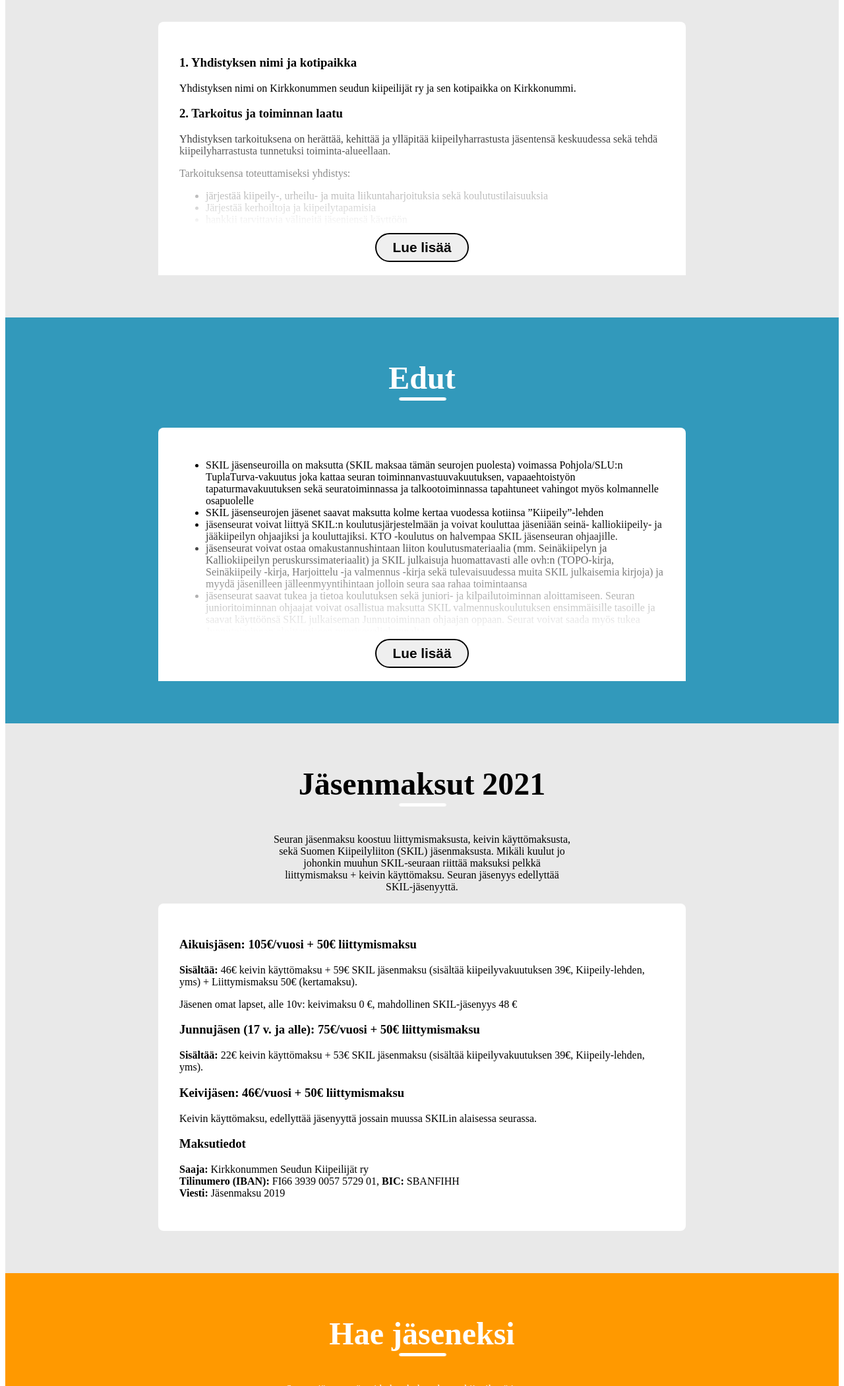
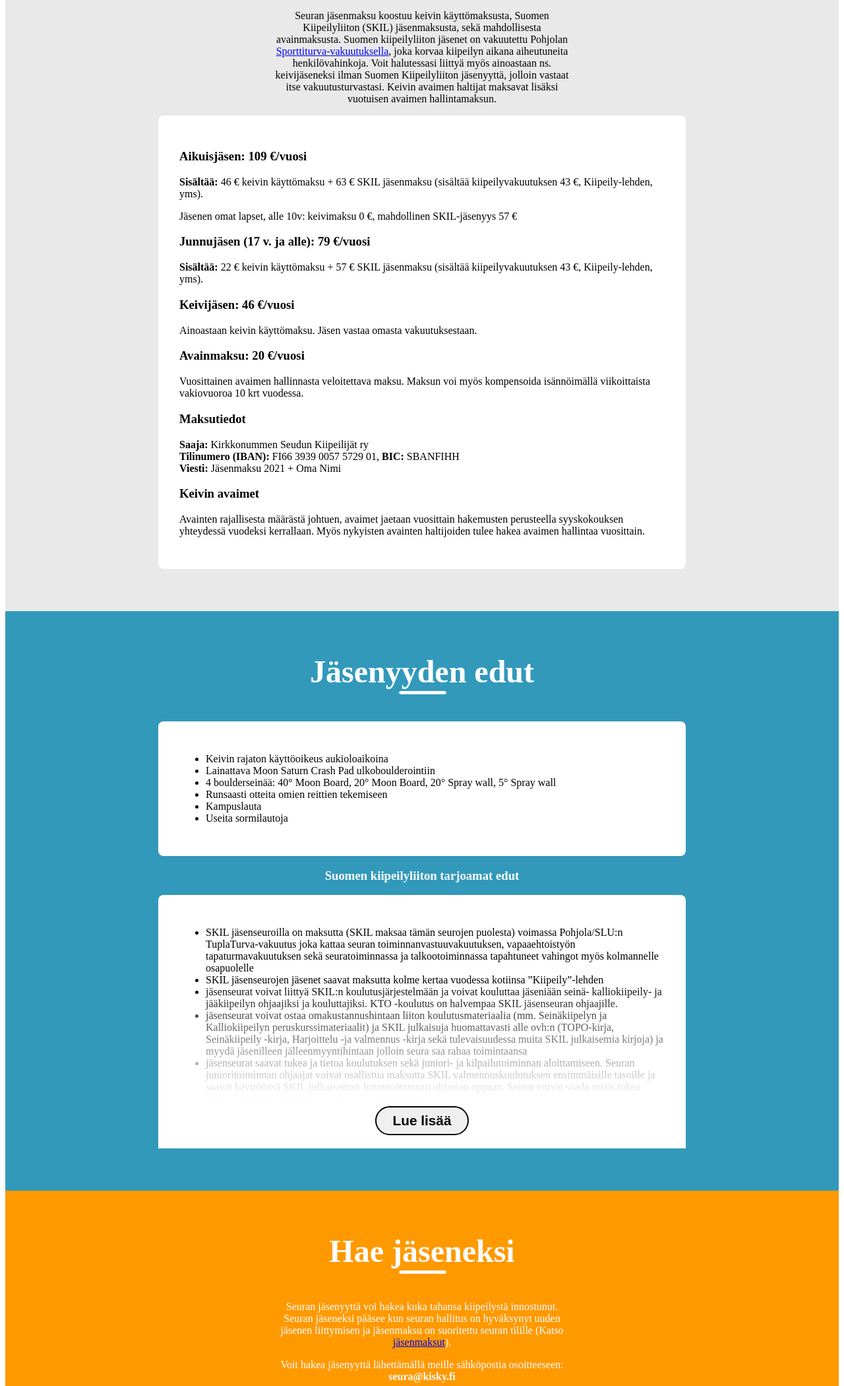
Before and after one commit to mikkosalo/kisky-gatsby, a Gatsby site: page /seura in a window 1280 px wide. Shown: the part 700-2800 px from the top of the page at 66% size. Built offline with nearby package versions, Linux system fonts and the light colour scheme; Gatsby itself is replaced by a stand-in of ours.

Commit message:
UPD: Content to reflect year 2021 information

```diff
--- a/src/pages/index.js
+++ b/src/pages/index.js
@@ -33,8 +33,8 @@
       <ColumnLayout>
         <Column>
           <h1>Kirkkonummen Seudun Kiipeilijät Ry</h1>
-          <p>Seura perustettiin vuonna 2014, kun ryhmä lähiseudun kiipeilijöitä kokoontuita yhteen rakentaakseen Masalan monitoimitaloon boulderkiipeilytilan eli lyhyesti ’Masalan keivin’.</p>
-          <p>Seuran toiminta pyörii tällä hetkellä keivin ympärillä, tarjoten jäsenilleen talvikauden harjoittelutilan boulderkiipeilyseinien muodossa. Keväästä syksyyn toiminta tapahtuu pääasiassa ulkokallioilla.</p>
+          <p>Seura perustettiin vuonna 2014, kun ryhmä lähiseudun kiipeilijöitä kokoontui yhteen rakentaakseen Masalan monitoimitaloon boulderkiipeilytilan eli lyhyesti ’Masalan keivin’.</p>
+          <p>Seuran toiminta pyörii keivin ympärillä, tarjoten jäsenilleen talvikauden harjoittelutilan boulderkiipeilyseinien muodossa. Keväästä syksyyn toiminta tapahtuu pääasiassa ulkokallioilla.</p>
           <Button to="/seura/" color="white">Seura</Button> <Button to="/keivi/" color="white">Keivi</Button>
         </Column>
         <ImageColumn>
--- a/src/pages/seura.js
+++ b/src/pages/seura.js
@@ -64,12 +64,93 @@
       <Section background="primary">
         <Content>
           <h1>Seura</h1>
-          <p>Kirkkonummen Seudun Kiipeilijät RY perustettiin vuonna 2014, kun ryhmä lähiseudun kiipeilijöitä kokoontuita yhteen rakentaakseen Masalan monitoimitaloon boulderkiipeilytilan eli lyhyesti ’Masalan keivin’.</p>
-          <p>Seuran toiminta pyörii tällä hetkellä keivin ympärillä, tarjoten jäsenilleen talvikauden harjoittelutilan boulderkiipeilyseinien muodossa. Keväästä syksyyn toiminta tapahtuu pääasiassa ulkokallioilla.</p>
+          <p>Kirkkonummen Seudun Kiipeilijät ry perustettiin vuonna 2014, kun ryhmä lähiseudun kiipeilijöitä kokoontui yhteen rakentaakseen Masalan monitoimitaloon boulderkiipeilytilan eli lyhyesti ’Masalan keivin’.</p>
+          <p>Seuran toiminta pyörii keivin ympärillä, tarjoten jäsenilleen talvikauden harjoittelutilan boulderkiipeilyseinien muodossa. Keväästä syksyyn toiminta tapahtuu pääasiassa ulkokallioilla.</p>
         </Content>
       </Section>
+
+      <Section background="light" id="jasenmaksut">
+        <h2>Jäsenmaksut 2021</h2>
+        <Content>
+          <p>Seuran jäsenmaksu koostuu keivin käyttömaksusta, Suomen Kiipeilyliiton (SKIL) jäsenmaksusta, sekä mahdollisesta avainmaksusta. Suomen kiipeilyliiton jäsenet on vakuutettu Pohjolan <a href="http://climbing.fi/content/kiipeilyvakuutus">Sporttiturva-vakuutuksella</a>, joka korvaa kiipeilyn aikana aiheutuneita henkilövahinkoja. Voit halutessasi liittyä myös ainoastaan ns. keivijäseneksi ilman Suomen Kiipeilyliiton jäsenyyttä, jolloin vastaat itse vakuutusturvastasi. Keivin avaimen haltijat maksavat lisäksi vuotuisen avaimen hallintamaksun.</p>
+        </Content>
+        <Box>
+          <h3>Aikuisjäsen: 109 €/vuosi</h3>
+          <p><b>Sisältää:</b> 46 € keivin käyttömaksu + 63 € SKIL jäsenmaksu (sisältää kiipeilyvakuutuksen 43 €, Kiipeily-lehden, yms).</p>
+          <p>Jäsenen omat lapset, alle 10v: keivimaksu 0 €, mahdollinen SKIL-jäsenyys 57 € </p>
+          <h3>Junnujäsen (17 v. ja alle): 79 €/vuosi</h3>
+          <p><b>Sisältää:</b> 22 € keivin käyttömaksu + 57 € SKIL jäsenmaksu  (sisältää kiipeilyvakuutuksen 43 €, Kiipeily-lehden, yms).</p>
+          <h3>Keivijäsen: 46 €/vuosi</h3>
+          <p>Ainoastaan keivin käyttömaksu. Jäsen vastaa omasta vakuutuksestaan.</p>
+          <h3>Avainmaksu: 20 €/vuosi</h3>
+          <p>Vuosittainen avaimen hallinnasta veloitettava maksu. Maksun voi myös kompensoida isännöimällä viikoittaista vakiovuoroa 10 krt vuodessa.</p>
+          <h3>Maksutiedot</h3>
+          <p>
+            <b>Saaja:</b> Kirkkonummen Seudun Kiipeilijät ry<br />
+            <b>Tilinumero (IBAN):</b> FI66 3939 0057 5729 01, <b>BIC:</b> SBANFIHH<br />
+            <b>Viesti:</b> Jäsenmaksu 2021 + Oma Nimi
+          </p>
+          <h3>Keivin avaimet</h3>
+          <p>Avainten rajallisesta määrästä johtuen, avaimet jaetaan vuosittain hakemusten perusteella syyskokouksen yhteydessä vuodeksi kerrallaan. Myös nykyisten avainten haltijoiden tulee hakea avaimen hallintaa vuosittain.</p>
+        </Box>
+      </Section>
+
+      <Section background="primary" id="edut">
+        <h2>Jäsenyyden edut</h2>
+        <Box>
+          <ul>
+            <li>Keivin rajaton käyttöoikeus aukioloaikoina</li>
+            <li>Lainattava Moon Saturn Crash Pad ulkoboulderointiin</li>
+            <li>4 boulderseinää: 40° Moon Board, 20° Moon Board, 20° Spray wall, 5° Spray wall</li>
+            <li>Runsaasti otteita omien reittien tekemiseen</li>
+            <li>Kampuslauta</li>
+            <li>Useita sormilautoja</li>
+          </ul>
+        </Box>
+        <h3>Suomen kiipeilyliiton tarjoamat edut</h3>
+        <Box showOnlyTeaser>
+        <ul>
+            <li>SKIL jäsenseuroilla on maksutta (SKIL maksaa tämän seurojen puolesta) voimassa Pohjola/SLU:n TuplaTurva-vakuutus joka kattaa seuran toiminnanvastuuvakuutuksen, vapaaehtoistyön tapaturmavakuutuksen sekä seuratoiminnassa ja talkootoiminnassa tapahtuneet vahingot myös kolmannelle osapuolelle</li>
+            <li>SKIL jäsenseurojen jäsenet saavat maksutta kolme kertaa vuodessa kotiinsa ”Kiipeily”-lehden</li>
+            <li>jäsenseurat voivat liittyä SKIL:n koulutusjärjestelmään ja voivat kouluttaa jäseniään seinä- kalliokiipeily- ja jääkiipeilyn ohjaajiksi ja kouluttajiksi. KTO -koulutus on halvempaa SKIL jäsenseuran ohjaajille.</li>
+            <li>jäsenseurat voivat ostaa omakustannushintaan liiton koulutusmateriaalia (mm. Seinäkiipelyn ja Kalliokiipeilyn peruskurssimateriaalit) ja SKIL julkaisuja huomattavasti alle ovh:n (TOPO-kirja, Seinäkiipeily -kirja, Harjoittelu -ja valmennus -kirja sekä tulevaisuudessa muita SKIL julkaisemia kirjoja) ja myydä jäsenilleen jälleenmyyntihintaan jolloin seura saa rahaa toimintaansa</li>
+            <li>jäsenseurat saavat tukea ja tietoa koulutuksen sekä juniori- ja kilpailutoiminnan aloittamiseen. Seuran junioritoiminnan ohjaajat voivat osallistua maksutta SKIL valmennuskoulutuksen ensimmäisille tasoille ja saavat käyttöönsä SKIL julkaiseman Junnutoiminnan ohjaajan oppaan. Seurat voivat saada myös tukea Junnutoiminnan aloittamiseen nuorisovaliokunnalta.</li>
+            <li>SKIL:n jäsenseurat pääsevät osallisiksi kiipeilyliiton hankkeisiin, mm. kalliokiipeily 2000-projekti (=kiipeilykallioiden pultitus SKIL välineillä, SKIL kustantaa pultit, ankkurit ja liimat sekä kouluttaa asentajat)</li>
+            <li>SKIL ja seurat auttavat jäseniään kiipeilylupa- eli ns. access-ongelmissa ja neuvottelevat esim. metsähallituksen kanssa alueiden käytöstä</li>
+            <li>Jäsenseura voi anoa SKIL:tä seuratukea seuran kiipeilytoiminnan kehittämiseen</li>
+            <li>jäsenseuroilla on mahdollisuus saada SKIL internetsivuilta tilaa omille www-sivuilleen</li>
+            <li>SKIL on Suomen Liikunta ja Urheilun (SLU) jäsen joten seuroilla on mahdollisuus käyttää SLU:n palveluja, esim. sporttisaittia</li>
+            <li>seuran jäsenenä voit olla mukana seuran ja SKIL:n järjestämillä matkoilla ja osallistua koulutus-, valmennus- ja kiipeilytapahtumiin</li>
+            <li>Skil ry:n kuuluu kansainväliseen kiipeilyliittojen kattojärjestöön UIAA:han, täten liiton jäsenet voivat saada ulkomailla alennuksia kiipeilyluvista, alppimajoissa<br />majoittumisissa ym.</li>
+            <li>UIAA:n jäsenenä SKIL:ltä saa tietoa kansainvälisistä tapahtumista, kiipeilyn turvallisuus-standardeista ja välinekehityksestä pääset mukaan piristävään seuratoimintaan:)</li>
+          </ul>
+        </Box>
+      </Section>
+
+      <Section background="warning" id="liity">
+        <h2>Hae jäseneksi</h2>
+        <Content>
+          <p>Seuran jäsenyyttä voi hakea kuka tahansa kiipeilystä innostunut. Seuran jäseneksi pääsee kun seuran hallitus on hyväksynyt uuden jäsenen liittymisen ja jäsenmaksu on suoritettu seuran tilille (Katso <a href="#jasenmaksut">jäsenmaksut</a>).</p>
+          <p>Voit hakea jäsenyyttä lähettämällä meille sähköpostia osoitteeseen:
+            <br /><b>seura@kisky.fi</b></p>
+        </Content>
+        <Box>
+          <h3>Täytä vähintään seuraavat tiedot itsestäsi:</h3>
+          <p>
+            Nimi<br />
+            Syntymäaika (esim. 1.1.2010)<br />
+            Osoite<br />
+            Postitoimipaikka<br />
+            Postinumero<br />
+            Puhelin<br />
+            Email
+          </p>
+        </Box>
+        <p>Alaikäisille hakijoilla pitää olla mukana myös holhoajan tiedot!</p>
+      </Section>
+
       <Section background="light" id="saannot">
-        <h2>Seuran säännöt</h2>
+        <h2>Seuran viralliset säännöt</h2>
         <Box showOnlyTeaser>
           <h3>1. Yhdistyksen nimi ja kotipaikka</h3>
           <p>Yhdistyksen nimi on Kirkkonummen seudun kiipeilijät ry ja sen kotipaikka on Kirkkonummi.</p>
@@ -121,70 +202,6 @@
           <p>Päätös sääntöjen muuttamisesta ja yhdistyksen purkamisesta on tehtävä yhdistyksen kokouksessa vähintään kolmen neljäsosan (3/4) enemmistöllä annetuista äänistä. Kokouskutsussa on mainittava sääntöjen muuttamisesta tai yhdistyksen purkamisesta. Yhdistyksen purkautuessa käytetään yhdistyksen varat yhdistyksen tarkoituksen edistämiseen purkamisesta päättävän kokouksen määräämällä tavalla. Yhdistyksen tullessa lakkautetuksi käytetään sen varat samaan tarkoitukseen.</p>
         </Box>
       </Section>
-      <Section background="primary" id="edut">
-        <h2>Edut</h2>
-        <Box showOnlyTeaser>
-        <ul>
-            <li>SKIL jäsenseuroilla on maksutta (SKIL maksaa tämän seurojen puolesta) voimassa Pohjola/SLU:n TuplaTurva-vakuutus joka kattaa seuran toiminnanvastuuvakuutuksen, vapaaehtoistyön tapaturmavakuutuksen sekä seuratoiminnassa ja talkootoiminnassa tapahtuneet vahingot myös kolmannelle osapuolelle</li>
-            <li>SKIL jäsenseurojen jäsenet saavat maksutta kolme kertaa vuodessa kotiinsa ”Kiipeily”-lehden</li>
-            <li>jäsenseurat voivat liittyä SKIL:n koulutusjärjestelmään ja voivat kouluttaa jäseniään seinä- kalliokiipeily- ja jääkiipeilyn ohjaajiksi ja kouluttajiksi. KTO -koulutus on halvempaa SKIL jäsenseuran ohjaajille.</li>
-            <li>jäsenseurat voivat ostaa omakustannushintaan liiton koulutusmateriaalia (mm. Seinäkiipelyn ja Kalliokiipeilyn peruskurssimateriaalit) ja SKIL julkaisuja huomattavasti alle ovh:n (TOPO-kirja, Seinäkiipeily -kirja, Harjoittelu -ja valmennus -kirja sekä tulevaisuudessa muita SKIL julkaisemia kirjoja) ja myydä jäsenilleen jälleenmyyntihintaan jolloin seura saa rahaa toimintaansa</li>
-            <li>jäsenseurat saavat tukea ja tietoa koulutuksen sekä juniori- ja kilpailutoiminnan aloittamiseen. Seuran junioritoiminnan ohjaajat voivat osallistua maksutta SKIL valmennuskoulutuksen ensimmäisille tasoille ja saavat käyttöönsä SKIL julkaiseman Junnutoiminnan ohjaajan oppaan. Seurat voivat saada myös tukea Junnutoiminnan aloittamiseen nuorisovaliokunnalta.</li>
-            <li>SKIL:n jäsenseurat pääsevät osallisiksi kiipeilyliiton hankkeisiin, mm. kalliokiipeily 2000-projekti (=kiipeilykallioiden pultitus SKIL välineillä, SKIL kustantaa pultit, ankkurit ja liimat sekä kouluttaa asentajat)</li>
-            <li>SKIL ja seurat auttavat jäseniään kiipeilylupa- eli ns. access-ongelmissa ja neuvottelevat esim. metsähallituksen kanssa alueiden käytöstä</li>
-            <li>Jäsenseura voi anoa SKIL:tä seuratukea seuran kiipeilytoiminnan kehittämiseen</li>
-            <li>jäsenseuroilla on mahdollisuus saada SKIL internetsivuilta tilaa omille www-sivuilleen</li>
-            <li>SKIL on Suomen Liikunta ja Urheilun (SLU) jäsen joten seuroilla on mahdollisuus käyttää SLU:n palveluja, esim. sporttisaittia</li>
-            <li>seuran jäsenenä voit olla mukana seuran ja SKIL:n järjestämillä matkoilla ja osallistua koulutus-, valmennus- ja kiipeilytapahtumiin</li>
-            <li>Skil ry:n kuuluu kansainväliseen kiipeilyliittojen kattojärjestöön UIAA:han, täten liiton jäsenet voivat saada ulkomailla alennuksia kiipeilyluvista, alppimajoissa<br />majoittumisissa ym.</li>
-            <li>UIAA:n jäsenenä SKIL:ltä saa tietoa kansainvälisistä tapahtumista, kiipeilyn turvallisuus-standardeista ja välinekehityksestä pääset mukaan piristävään seuratoimintaan:)</li>
-          </ul>
-        </Box>
-      </Section>
-
-      <Section background="light" id="jasenmaksut">
-        <h2>Jäsenmaksut 2021</h2>
-        <Content>
-          <p>Seuran jäsenmaksu koostuu liittymismaksusta, keivin käyttömaksusta, sekä Suomen Kiipeilyliiton (SKIL) jäsenmaksusta. Mikäli kuulut jo johonkin muuhun SKIL-seuraan riittää maksuksi pelkkä liittymismaksu + keivin käyttömaksu. Seuran jäsenyys edellyttää SKIL-jäsenyyttä.</p>
-        </Content>
-        <Box>
-          <h3>Aikuisjäsen: 105€/vuosi + 50€ liittymismaksu</h3>
-          <p><b>Sisältää:</b> 46€ keivin käyttömaksu + 59€ SKIL jäsenmaksu (sisältää kiipeilyvakuutuksen 39€, Kiipeily-lehden, yms) + Liittymismaksu 50€ (kertamaksu).</p>
-          <p>Jäsenen omat lapset, alle 10v: keivimaksu 0 €, mahdollinen SKIL-jäsenyys 48 € </p>
-          <h3>Junnujäsen (17 v. ja alle): 75€/vuosi + 50€ liittymismaksu</h3>
-          <p><b>Sisältää:</b> 22€ keivin käyttömaksu + 53€ SKIL jäsenmaksu  (sisältää kiipeilyvakuutuksen 39€, Kiipeily-lehden, yms).</p>
-          <h3>Keivijäsen: 46€/vuosi + 50€ liittymismaksu</h3>
-          <p>Keivin käyttömaksu, edellyttää jäsenyyttä jossain muussa SKILin alaisessa seurassa.</p>
-          <h3>Maksutiedot</h3>
-          <p>
-            <b>Saaja:</b> Kirkkonummen Seudun Kiipeilijät ry<br />
-            <b>Tilinumero (IBAN):</b> FI66 3939 0057 5729 01, <b>BIC:</b> SBANFIHH<br />
-            <b>Viesti:</b> Jäsenmaksu 2019
-          </p>
-        </Box>
-      </Section>
-
-      <Section background="warning" id="liity">
-        <h2>Hae jäseneksi</h2>
-        <Content>
-          <p>Seuran jäsenyyttä voi hakea kuka tahansa kiipeilystä innostunut. Seuran jäseneksi pääsee kun seuran hallitus on hyväksynyt uuden jäsenen liittymisen ja jäsenmaksu on suoritettu seuran tilille (Katso <a href="#jasenmaksut">jäsenmaksut</a>).</p>
-          <p>Voit hakea jäsenyyttä lähettämällä meille sähköpostia osoitteeseen:
-            <br /><b>seura@kisky.fi</b></p>
-        </Content>
-        <Box>
-          <h3>Täytä vähintään seuraavat tiedot itsestäsi:</h3>
-          <p>
-            Nimi<br />
-            Syntymäaika (esim. 1.1.2010)<br />
-            Osoite<br />
-            Postitoimipaikka<br />
-            Postinumero<br />
-            Puhelin<br />
-            Email
-          </p>
-        </Box>
-        <p>Alaikäisille hakijoilla pitää olla mukana myös holhoajan tiedot!</p>
-      </Section>
     </Layout>
   )
 }
--- a/src/pages/yhteystiedot.js
+++ b/src/pages/yhteystiedot.js
@@ -61,7 +61,8 @@
           <h1>Yhteystiedot</h1>
           <p>Tavoitat meidät parhaiten lähettämällä sähköpostia osoitteeseen: <b>seura@kisky.fi</b></p>
           <h2>Keivi</h2>
-          <p>Keivi sijaitsee Masalan monitoimitalon ja kirjaston rakennuksessa osoitteessa: Sundsbergintie 1, 02430 Kirkkonummi</p>
+          <p>Keivi sijaitsee Masalan monitoimitalon ja kirjaston rakennuksessa osoitteessa: Puolukkamäki 7, 02430 Kirkkonummi</p>
+          <p>Ajo henkilöautolla tapahtuu Sundbergintien ja Masalantien liikenneympyrästä kohti lounasta, jonka jälkeen käännös Puolukkamäki -nimiselle tielle. Jatka tien päähän asti ja käänny vasemmalle kohti parkkipaikkoja. Keivi on Masalan monitoimitalon kaakkoispäädyssä. Nuorisotila toimii rakennuksen luoteispäädyssä, lähellä liikenneympyrää.</p>
           <p>Mikäli kiipeily keivillä kiinnostaa, otathan meihin yhteyttä.</p>
         </Column>
       </ColumnLayout>
```
Also changed, not shown: src/pages/keivi.js (+17 -7 lines).
